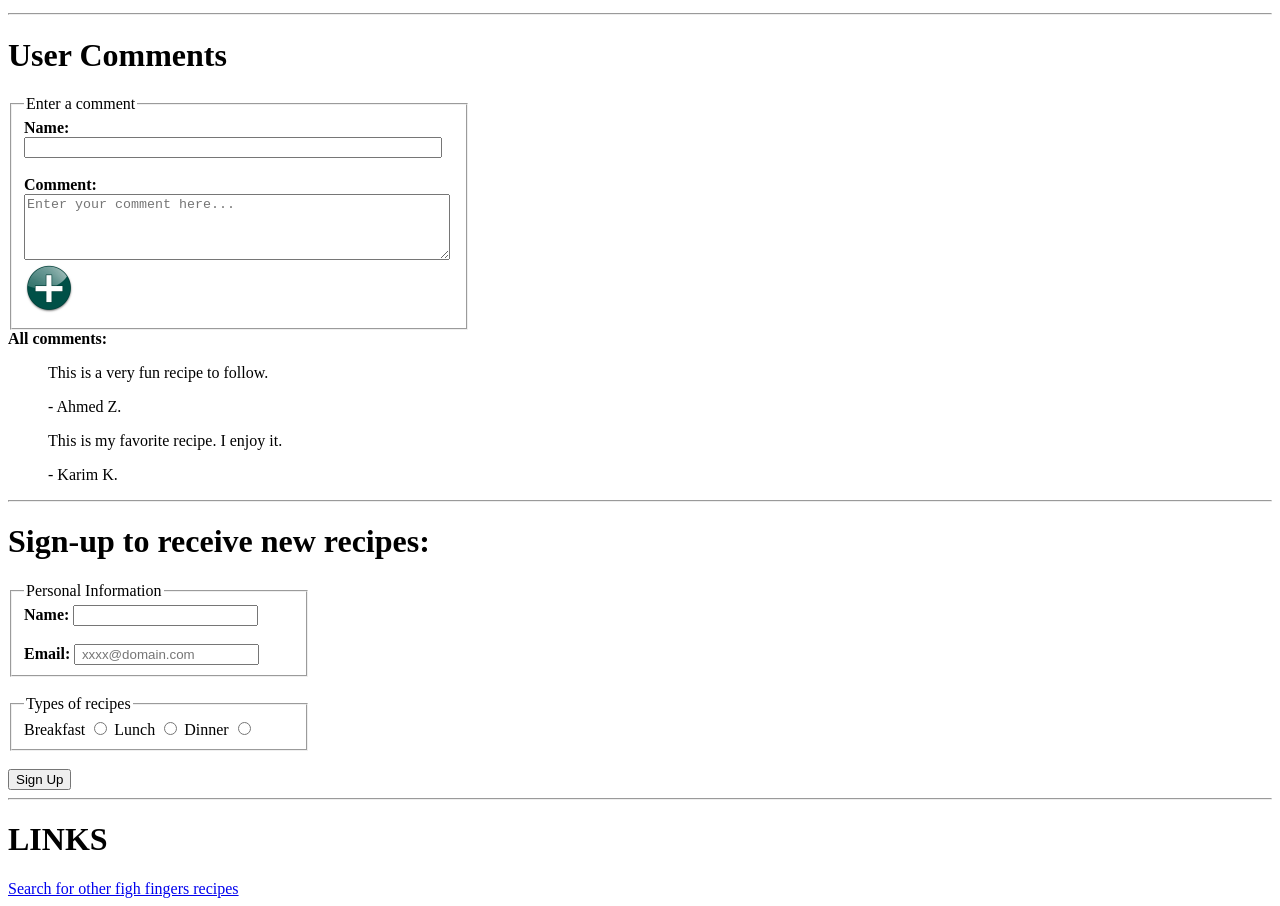
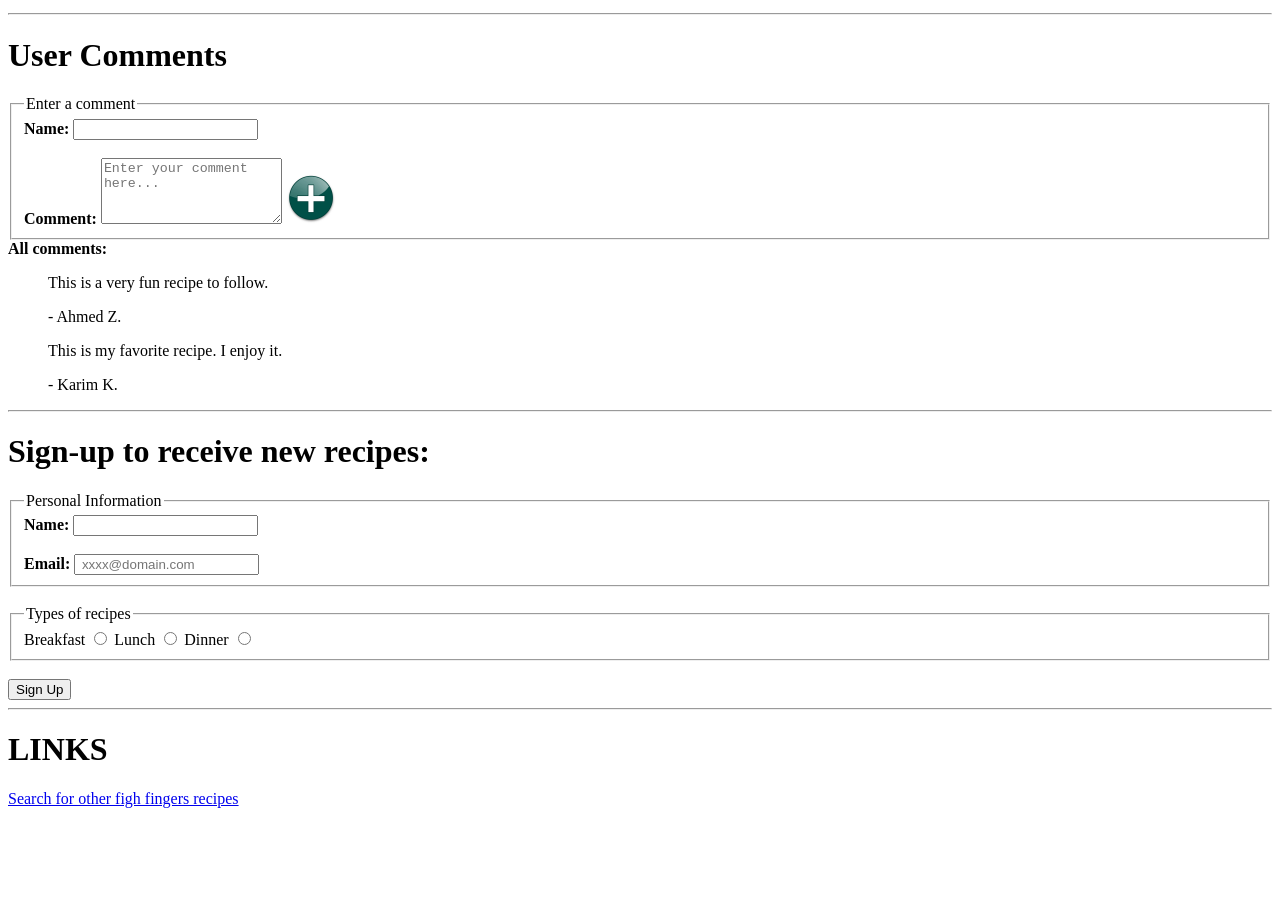
Before and after one commit to naifAlbalawi/naifAlbalawi.github.io, a plain HTML site: page index.html in a window 1280 px wide. Shown: the part 760-1666 px from the top of the page. After the commit the page ends 1576 px from the top, so only its background shows below. Drawn offline with Linux system fonts and the light colour scheme.

Commit message:
change size

```diff
--- a/index.html
+++ b/index.html
@@ -52,13 +52,13 @@
         </section>
         <form>
             <h1>User Comments</h1>
-            <fieldset style="width: 430px;">
+            <fieldset>
                 <legend>Enter a comment</legend>
                 <label><strong>Name:</strong></label>
-                <input style="width: 410px;" type="text" required>
+                <input  type="text" required>
                 <br><br>
                 <label><strong>Comment:</strong></label>
-                <textarea rows="4"  style="width: 420px;"  placeholder="Enter your comment here..." required></textarea>
+                <textarea rows="4"   placeholder="Enter your comment here..." required></textarea>
                 <input type="image" src="./PlusSign.jpg" width=50px alt="plus sign"></input>
             </fieldset>
             <strong>All comments:</strong>
@@ -73,7 +73,7 @@
 
         <form action="mailto:s201914230@kfupm.edu.sa" method="post" enctype="multipart/form-data">
             <h1>Sign-up to receive new recipes:</h1>
-            <fieldset style="width: 270px;">
+            <fieldset >
                 <legend>Personal Information</legend>
                 <label><strong>Name:</strong></label>
                 <input type="text" name="name" required>
@@ -84,7 +84,7 @@
 
             <br>
 
-            <fieldset style="width: 270px;">
+            <fieldset >
                 <legend>Types of recipes</legend>
                 <label for="breakfast">Breakfast</label>
                 <input type="radio" id="breakfast" name="Type of recipe" value="breakfast" required>
```
